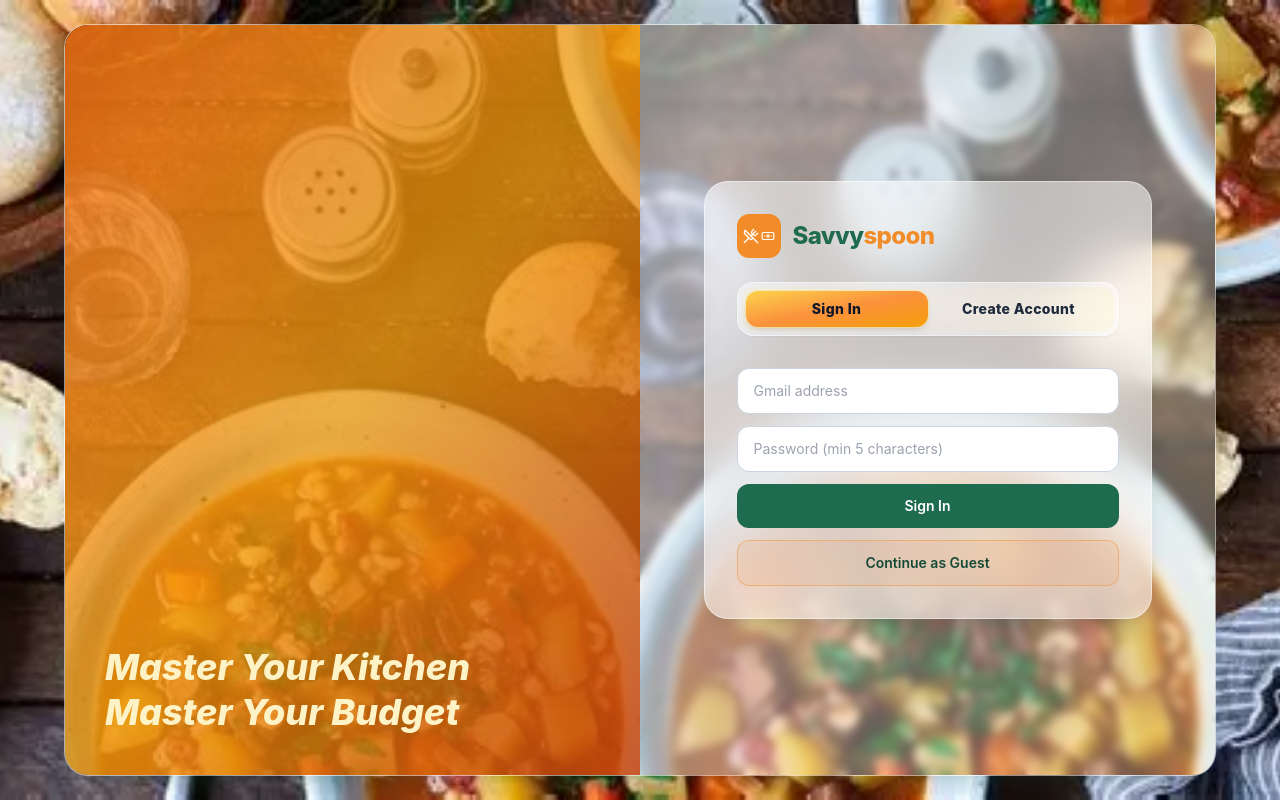
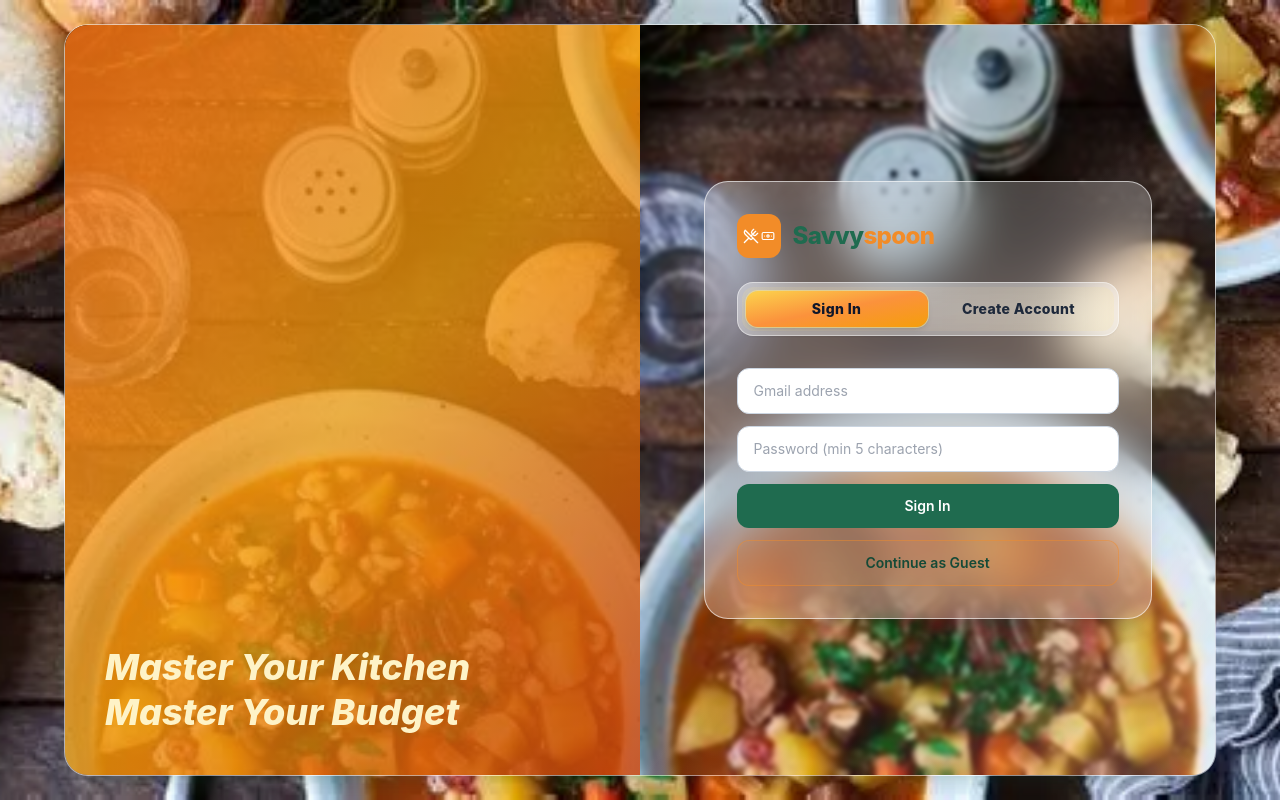
Before and after one commit to Pendo-Marlyne/SavvySpoon, a React (Vite) app: page / in a window 1280 px wide. Built offline with nearby package versions, Linux system fonts and the light colour scheme.

Commit message:
hoover effect btn

```diff
--- a/src/components/Auth.jsx
+++ b/src/components/Auth.jsx
@@ -48,9 +48,9 @@ function Auth({ onAuthSuccess }) {
 
         <section className="relative flex items-center justify-center p-6 md:p-10">
           <div className="absolute inset-0 bg-cover bg-center" style={{ backgroundImage: "url('/homemade.webp')" }} />
-          <div className="absolute inset-0 bg-gradient-to-br from-white/55 via-white/40 to-amber-100/30 backdrop-blur-sm" />
+          <div className="absolute inset-0 bg-gradient-to-br from-black/10 via-black/5 to-amber-50/20 backdrop-blur-[2px]" />
 
-          <div className="relative z-10 w-full max-w-md rounded-3xl border border-white/45 bg-white/55 p-6 shadow-card backdrop-blur-xl md:p-8">
+          <div className="relative z-10 w-full max-w-md rounded-3xl border border-white/60 bg-white/25 p-6 shadow-card backdrop-blur-xl md:p-8">
             <div className="mb-6 flex items-center gap-3">
               <div className="flex h-11 w-11 items-center justify-center rounded-xl bg-brand-orange text-white">
                 <div className="flex items-center gap-0.5">
```
